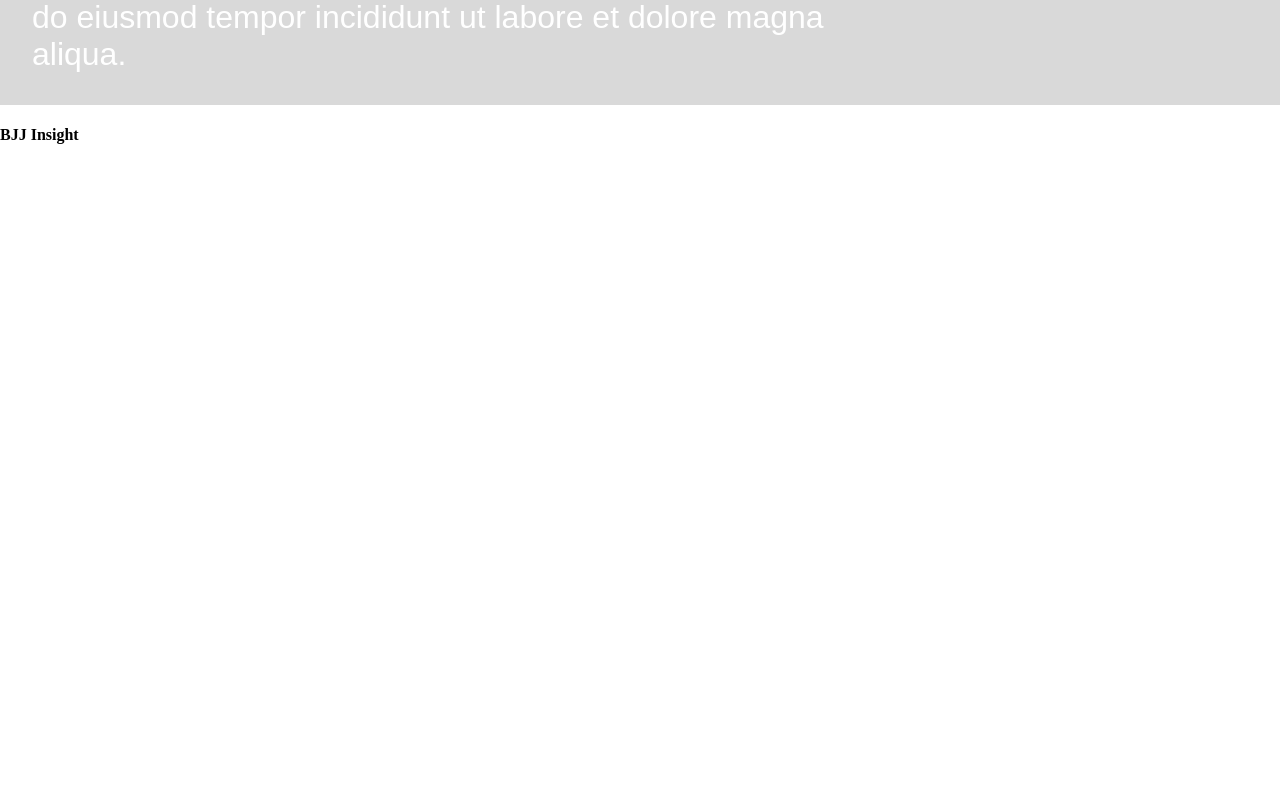
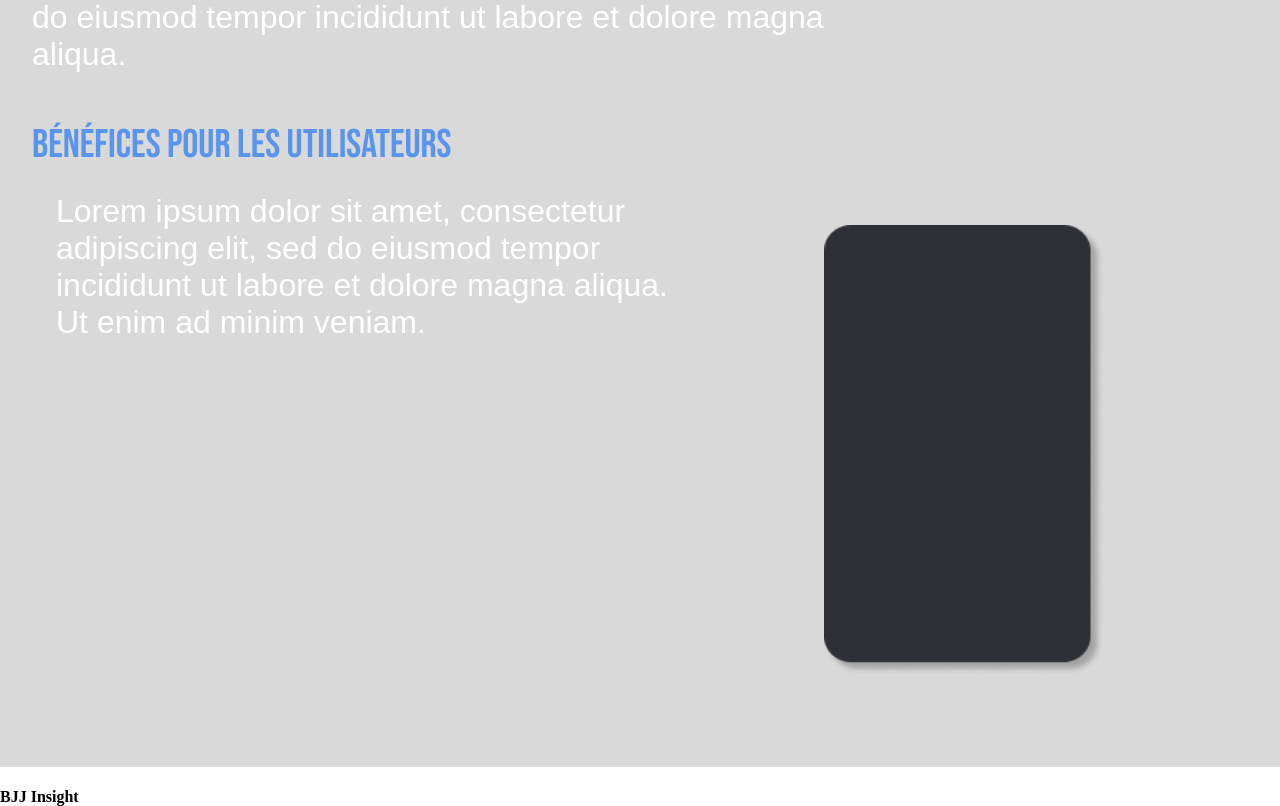
Before and after one commit to julienBelinga/landing-page-BJJI, a Next.js app: page / in a window 1280 px wide. Shown: the part 1090-1896 px from the top of the page. Before the commit the page ends 1234 px from the top, so only its background shows below. Built offline with nearby package versions, Linux system fonts and the light colour scheme; a web font is replaced by a local one.

Commit message:
update: benefits

```diff
--- a/app/page.tsx
+++ b/app/page.tsx
@@ -1,3 +1,4 @@
+import Benefits from "@/sections/benefits/benefits";
 import Herobanner from "@/sections/hero-banner/herobanner";
 import Intro from "@/sections/intro/intro";
 
@@ -6,6 +7,7 @@ export default function Home() {
     <>
       <Herobanner />
       <Intro />
+      <Benefits />
     </>
   );
 }
--- /dev/null
+++ b/sections/benefits/benefits.module.scss
@@ -0,0 +1,24 @@
+@use "../../styles/variables" as *;
+
+.benefits {
+  margin-top: 3em;
+  .benefitsTitle {
+    color: $text-color-dark-blue;
+    font-family: $font-title;
+    font-size: $font-size-title-main;
+  }
+  .benefitsContainer {
+    display: flex;
+    padding: 1.5em;
+
+    .benefitsText {
+      color: $text-color-light;
+      font-family: $font-text;
+      font-size: $font-size-text-main;
+    }
+
+    .benefitsImage {
+      margin: 2em 7.5em;
+    }
+  }
+}
--- /dev/null
+++ b/sections/benefits/benefits.tsx
@@ -0,0 +1,23 @@
+import Image from "next/image";
+import styles from "./benefits.module.scss";
+import Screen from "@/assets/screenExemple.png";
+
+export default function Benefits() {
+  return (
+    <section className={styles.benefits}>
+      <div className={styles.benefitsTitle}>
+        Bénéfices pour les utilisateurs
+      </div>
+      <div className={styles.benefitsContainer}>
+        <div className={styles.benefitsText}>
+          Lorem ipsum dolor sit amet, consectetur adipiscing elit, sed do
+          eiusmod tempor incididunt ut labore et dolore magna aliqua. Ut enim ad
+          minim veniam.
+        </div>
+        <div className={styles.benefitsImage}>
+          <Image src={Screen} alt="Image exemple" height={450} width={280} />
+        </div>
+      </div>
+    </section>
+  );
+}
--- a/styles/_variables.scss
+++ b/styles/_variables.scss
@@ -24,4 +24,5 @@ $font-size-title-navbar: 2.5rem;
 $font-size-text-navbar: 1.5rem;
 $font-size-button-navbar: 1rem;
 
+$font-size-title-main: 2.5rem;
 $font-size-text-main: 2rem;
```
Also changed, not shown: assets/screenExemple.png (added).
